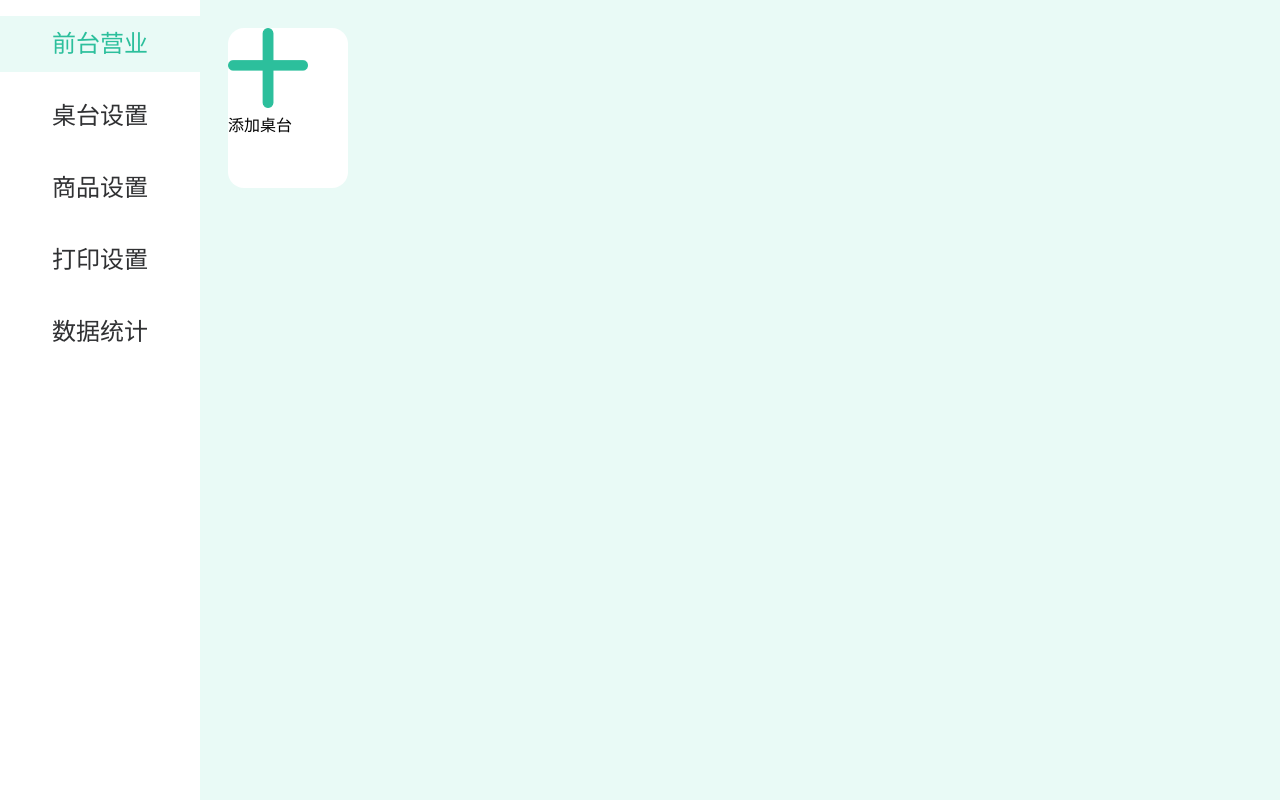
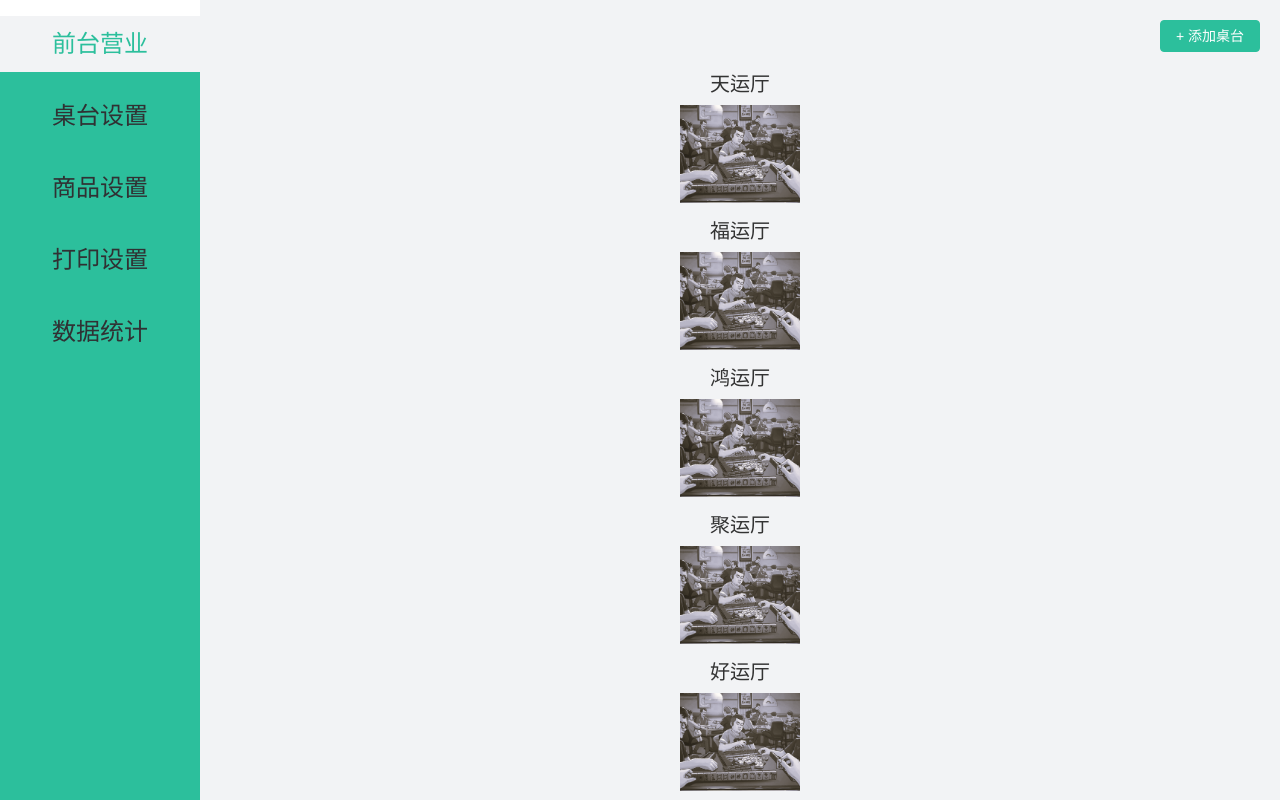
Before and after one commit to zxl-wr/teahouse-admin, a Vue app: page /#/ in a window 1280 px wide. Built offline with nearby package versions, Linux system fonts and the light colour scheme.

Commit message:
首页：桌台渲染功能；开台功能

```diff
--- a/index.html
+++ b/index.html
@@ -1,5 +1,6 @@
 <!DOCTYPE html>
 <html lang="en">
+
 <head>
   <meta charset="UTF-8" />
   <meta name="viewport" content="width=device-width, initial-scale=1.0" />
@@ -16,6 +17,8 @@
   body {
     margin: 0;
     padding: 0;
+    color: #333;
   }
 </style>
+
 </html>
--- a/niva.json
+++ b/niva.json
@@ -12,6 +12,7 @@
   },
   "window": {
     "icon": "chess.png",
-    "minSize": { "width": 1280, "height": 720 }
+    "minSize": { "width": 1280, "height": 720 },
+    "resizable": false
   }
 }
--- a/package.json
+++ b/package.json
@@ -9,6 +9,7 @@
     "preview": "vite preview"
   },
   "dependencies": {
+    "@vueuse/core": "^10.1.2",
     "element-plus": "^2.3.4",
     "pinia": "^2.0.36",
     "vue": "^3.2.47",
--- a/src/App.vue
+++ b/src/App.vue
@@ -3,7 +3,7 @@
     <el-aside width="200px">
       <el-menu class="flex-column-center h-100vh border-none" :default-active="currentRoute" router>
         <template v-for="(route, index) in routes">
-          <el-menu-item class="justify-center m-y-4 w-100%  text-6" :index="route.path" v-if="!route.hidden" :key="index">
+          <el-menu-item class="justify-center m-y-4 w-100% text-6" :index="route.path" v-if="!route.hidden" :key="index">
             {{ route.meta?.title }}
           </el-menu-item>
         </template>
@@ -16,49 +16,68 @@
 </template>
 
 <script setup lang="ts">
-import { routes } from "@/router";
+import { routes } from '@/router';
 
 const currentRoute = ref(); // 当前路由地址
-const route = useRoute()
+const route = useRoute();
 watch(
   () => route.path,
-  (newValue) => { currentRoute.value = newValue },
+  (newValue) => {
+    currentRoute.value = newValue;
+  },
   { immediate: true, deep: true }
-)
+);
 
-currentRoute.value = route.path
+currentRoute.value = route.path;
 </script>
 
 <style>
 :root {
-  --el-color-primary: #2cbf9c;
-  --el-color-primary-light-3: #35d1ad;
-  --el-color-primary-light-5: #62dbbf;
-  --el-color-primary-light-7: #8fe6d1;
-  --el-color-primary-light-8: #bcf0e4;
-  --el-color-primary-light-9: #e9faf6;
-  --el-color-primary-dark-2: #22967b;
-  --el-color-success: var(--el-color-primary);
-  --el-color-success-light-3: var(--el-color-primary-light-3);
-  --el-color-success-light-5: var(--el-color-primary-light-5);
-  --el-color-success-light-7: var(--el-color-primary-light-7);
-  --el-color-success-light-8: var(--el-color-primary-light-8);
-  --el-color-success-light-9: var(--el-color-primary-light-9);
-  --el-color-success-dark-2: var(--el-color-primary-dark-2);
-  --el-bg-color: var(--el-color-primary-light-9);
-  --el-border-color-light: var(--el-color-primary);
+  /* 自定义 */
+  --app-bg-color: #f2f3f5;
+  --app-color-theme: #2cbf9c;
+  --app-color-theme-light-3: #35d1ad;
+  --app-color-theme-light-5: #62dbbf;
+  --app-color-theme-light-7: #8fe6d1;
+  --app-color-theme-light-8: #bcf0e4;
+  --app-color-theme-light-9: #e9faf6;
+  --app-color-theme-dark-2: #22967b;
+  /* Element-Plus */
+  --el-color-primary: var(--app-color-theme);
+  --el-color-primary-light-3: var(--app-color-theme-light-3);
+  --el-color-primary-light-5: var(--app-color-theme-light-5);
+  --el-color-primary-light-7: var(--app-color-theme-light-7);
+  --el-color-primary-light-8: var(--app-color-theme-light-8);
+  --el-color-primary-light-9: var(--app-color-theme-light-9);
+  --el-color-primary-dark-2: var(--app-color-theme-dark-2);
+  --el-color-success: var(--app-color-theme);
+  --el-color-success-light-3: var(--app-color-theme-light-3);
+  --el-color-success-light-5: var(--app-color-theme-light-5);
+  --el-color-success-light-7: var(--app-color-theme-light-7);
+  --el-color-success-light-8: var(--app-color-theme-light-8);
+  --el-color-success-light-9: var(--app-color-theme-light-9);
+  --el-color-success-dark-2: var(--app-color-theme-dark-2);
 }
 
-.el-main,
-.el-menu-item.is-active {
-  background-color: var(--el-color-primary-light-9) !important;
+/* 自定义 */
+.card {
+  border-color: var(--app-color-theme) !important;
 }
 
-.el-dialog {
-  --el-dialog-bg-color: #fff !important;
+.text-theme {
+  color: var(--app-color-theme);
 }
 
-.border {
-  border-color: var(--el-color-primary) !important;
+/* Element-Plus */
+.el-menu {
+  background-color: var(--app-color-theme);
+}
+
+.el-menu-item.is-active {
+  background-color: var(--app-bg-color);
+}
+
+.el-main {
+  background-color: var(--app-bg-color);
 }
 </style>
--- a/src/assets/constant.ts
+++ b/src/assets/constant.ts
@@ -1,3 +1,16 @@
+// 默认桌台
+export const defaultTables = [
+  { id: 0, name: '天运厅' },
+  { id: 1, name: '福运厅' },
+  { id: 2, name: '鸿运厅' },
+  { id: 3, name: '聚运厅' },
+  { id: 4, name: '好运厅' },
+  { id: 5, name: '财运厅' },
+  { id: 6, name: '999' },
+  { id: 7, name: '888' },
+];
+
+// 商品类型
 export const goodsType = [
   { id: -1, name: '全部' },
   { id: 0, name: '简餐' },
--- /dev/null
+++ b/src/assets/type.ts
@@ -0,0 +1,6 @@
+// 订单类型
+export interface Order {
+  id: number | string;
+  tableId: number | string;
+  time: number;
+}
--- a/src/main.ts
+++ b/src/main.ts
@@ -1,8 +1,14 @@
 import { createApp } from 'vue';
 import App from './App.vue';
 import router from './router';
+import { createPinia } from 'pinia';
 import 'virtual:uno.css';
 
 const app = createApp(App);
+// 全局仓库
+const pinia = createPinia();
+app.use(pinia);
+// 路由
 app.use(router);
+
 app.mount('#app');
--- a/src/pages/home/index.vue
+++ b/src/pages/home/index.vue
@@ -1,12 +1,39 @@
 <template>
-  <div class="flex w-100% h-auto">
-    <div class="flex-column-center m-2 w-120px h-160px border border-rounded-4 bg-#fff cursor-pointer"
-      @click="isShowDialog = true">
-      <img class="w-80px h-80px" src="@/assets/img/img-add.png" alt="添加桌台类型" />
-      <div class="text-4">添加桌台</div>
+  <!-- 新增按钮 -->
+  <el-row class="mb-4" justify="end">
+    <el-button type="primary" @click="isShowDialog = true">+ 添加桌台
+    </el-button>
+  </el-row>
+  <!-- 桌台 -->
+  <div class="h-auto">
+    <div class="card m-2 text-center" v-for="table in defaultTables" :key="table.id" @click="clickTable(table.id)">
+      <div class="text-5 my-2">{{ table.name }}</div>
+      <img class="w-120px" :src="filterTableImg(table.id)" alt="桌台图片" />
     </div>
   </div>
-
+  <!-- 消详情抽屉 -->
+  <el-drawer v-model="isShowdDawer" direction="btt" size="300px" :with-header="false" :before-close="handleDawerClose">
+    <div class="flex-row-between">
+      <div>
+        <div>开始时间：{{ start_at }}</div>
+        <div>当前时间：{{ current_at }}</div>
+        <div>{{ differ }}</div>
+      </div>
+      <el-table style="width: 620px" :data="goodsData" height="260">
+        <el-table-column prop="id" label="序号" />
+        <el-table-column prop="name" label="名称" />
+        <el-table-column prop="price" label="价格" />
+        <el-table-column prop="number" label="数量" />
+        <el-table-column label="操作">
+          <el-button type="danger">删除</el-button>
+        </el-table-column>
+        <template #empty>
+          <el-empty class="!p-0" :image-size="80" description="暂无数据" />
+        </template>
+      </el-table>
+    </div>
+  </el-drawer>
+  <!-- 新增桌台对话框 -->
   <el-dialog v-model="isShowDialog" title="新增桌台" :before-close="handleClose">
     <el-form :model="tableForm" label-width="80px">
       <el-form-item label="名称" prop="name">
@@ -14,28 +41,124 @@
       </el-form-item>
     </el-form>
     <template #footer>
-      <el-button type="primary" @click="addTable"> 确认 </el-button>
+      <el-button type="primary" @click="addTable">
+        确认
+      </el-button>
     </template>
   </el-dialog>
 </template>
 
 <script lang="ts" setup>
-const isShowDialog = ref(false);
-const tableForm = reactive({ name: "" });
+/**
+ * 渲染桌台
+ */
+import { storeToRefs } from 'pinia';
+import { useOrderStore } from '@/store/order.ts';
+import { defaultTables } from '@/assets/constant.ts';
+import img_close from '@/assets/img/img-close.png';
+import img_open from '@/assets/img/img-open.png';
+const orderStore = useOrderStore(); // 订单仓库
+const { currentOrderList } = storeToRefs(orderStore); // 当前订单
+const tableIdList = computed(() =>
+  currentOrderList.value.map((item) => {
+    return item.tableId;
+  })
+); //  当前订单中的桌台id数组
+// 分别已开台和未开台的桌台
+const filterTableImg = (id: string | number) => {
+  if (currentOrderList.value.length < 1 || tableIdList.value.indexOf(id) == -1) return img_close; // 当前没有订单 或者 该桌台没有订单
+  else return img_open;
+};
 
-// 处理关闭：重置表单
-const handleClose = (done: () => void) => {
-  tableForm.name = "";
+/**
+ * 开台功能
+ * 计时功能
+ */
+import type { Order } from '@/assets/type';
+import { useDateFormat, useTimestamp } from '@vueuse/core';
+
+const isShowdDawer = ref(false); // 是否打开消费详情抽屉
+const currentOrder = ref<Order>({ id: -1, tableId: -1, time: 0 }); // 当前订单
+const { addOrder } = orderStore;
+const { timestamp, pause, resume } = useTimestamp({ controls: true }); // 当前时间戳
+pause(); // 先暂停当前时间计时
+let current_at = useDateFormat(timestamp, 'YYYY-MM-DD HH:mm:ss'); // 当前时间格式化
+let start_at = ref(); // 订单开始时间格式化
+
+// 判断是已有订单还是新增订单
+const clickTable = (tableId: string | number) => {
+  resume(); // 开始当前时间计时
+  // 没有开台去新增订单
+  if (tableIdList.value.indexOf(tableId) == -1) {
+    const _timestamp = new Date().getTime();
+    const _orderId = _timestamp + '-' + tableId;
+    addOrder({ id: _orderId, tableId, time: _timestamp });
+  }
+  currentOrder.value = currentOrderList.value.find((item) => item.tableId == tableId) || { id: -1, tableId: -1, time: 0 }; // 当前订单
+  start_at = useDateFormat(currentOrder.value.time, 'YYYY-MM-DD HH:mm:ss'); // 订单开始时间格式化
+  isShowdDawer.value = true; // 打开消费详情抽屉
+};
+// 关闭消费详情抽屉
+const handleDawerClose = (done: () => void) => {
+  pause(); // 暂停当前时间计时
   done();
 };
 
-// 新增类型
+// 计算差值
+const differ = ref('');
+watch(timestamp, (newValue) => {
+  let _differ = newValue - currentOrder.value.time;
+  let hh = 0, mm = 0, ss = 0;
+  // 小于一秒
+  if (_differ < 60000) {
+    ss = Math.floor(_differ / 1000);
+  }
+  // 大于一小时
+  else if (_differ - 3600000 > 0) {
+    hh = Math.floor(_differ / 3600000);
+    mm = Math.floor((_differ - 3600000 * hh) / 60000);
+    ss = Math.floor((_differ - 3600000 * hh - 60000 * mm) / 1000);
+  }
+  // 大于一分钟，小于一小时
+  else {
+    mm = Math.floor(_differ / 60000);
+    ss = Math.floor((_differ - 60000 * mm) / 1000);
+  }
+  differ.value = prefixZero(hh) + ':' + prefixZero(mm) + ':' + prefixZero(ss);
+});
+// 保留两位数
+const prefixZero = (n: number, m = 2) => {
+  const num = (Array(m).join('0') + n).slice(-m);
+  return num;
+};
+
+/**
+ * 消费、结算功能
+ */
+
+// 计时功能
+// const start_at =ref(1684900426000);
+// const current_at = ref(new Data())
+// 消费记录
+const goodsData = ref([]);
+
+/**
+ * 新增桌台功能
+ */
+const isShowDialog = ref(false); // 是否展示新增弹窗
+const tableForm = reactive({ name: '' }); // 弹窗中的表单
+// 处理关闭：重置表单
+const handleClose = (done: () => void) => {
+  tableForm.name = '';
+  done();
+};
+// 新增桌台
 const addTable = (): void => {
   if (/^.{1,9}$/.test(tableForm.name)) {
-    tableForm.name = "";
+    tableForm.name = '';
     isShowDialog.value = false;
   } else {
-    ElMessage.error("请输入 1~9 位名称");
+    ElMessage.error('请输入 1~9 位名称');
   }
 };
 </script>
--- /dev/null
+++ b/src/store/order.ts
@@ -0,0 +1,30 @@
+import { defineStore } from 'pinia';
+import type { Order } from '@/assets/type';
+
+// 优先查看缓存里的订单
+const localOrder: string = localStorage.getItem('order') || '[]';
+const _arr: Order[] = JSON.parse(localOrder);
+
+// 存入缓存
+function setLocalStorage(value: Order[]) {
+  const _str: string = JSON.stringify(value); // 转化为字符串
+  localStorage.setItem('order', _str); // 存入缓存
+}
+
+export const useOrderStore = defineStore('order', () => {
+  const currentOrderList = ref<Order[]>(_arr); // 当前订单
+
+  // 新增订单
+  function addOrder(order: Order) {
+    currentOrderList.value.push(order);
+    setLocalStorage(currentOrderList.value);
+  }
+
+  // 结束订单
+  function endOrder(tableId: string | number) {
+    currentOrderList.value = currentOrderList.value.filter((item) => item.tableId != tableId); // 过滤出该桌台的订单
+    setLocalStorage(currentOrderList.value);
+  }
+
+  return { currentOrderList, addOrder, endOrder };
+});
--- a/vite.config.ts
+++ b/vite.config.ts
@@ -24,7 +24,7 @@ export default defineConfig({
         ['flex-column', { display: 'flex', 'flex-direction': 'column', 'align-items': 'center' }],
         ['flex-column-center', { display: 'flex', 'flex-direction': 'column', 'align-items': 'center', 'justify-content': 'center' }],
         ['flex-column-between', { display: 'flex', 'flex-direction': 'column', 'align-items': 'center', 'justify-content': 'space-between' }],
-        ['border', { border: '1px solid' }],
+        ['card', { display: 'inline-grid', border: '1px solid', 'border-radius': '0.5rem', cursor: 'pointer', overflow: 'hidden', 'text-overflow': 'ellipsis', 'white-space': 'nowrap' }],
       ],
     }),
     AutoImport({
```
Also changed, not shown: src/assets/img/img-close.png (added), src/assets/img/img-open.png (added). Lines whose indentation alone changed are shown as unchanged.
